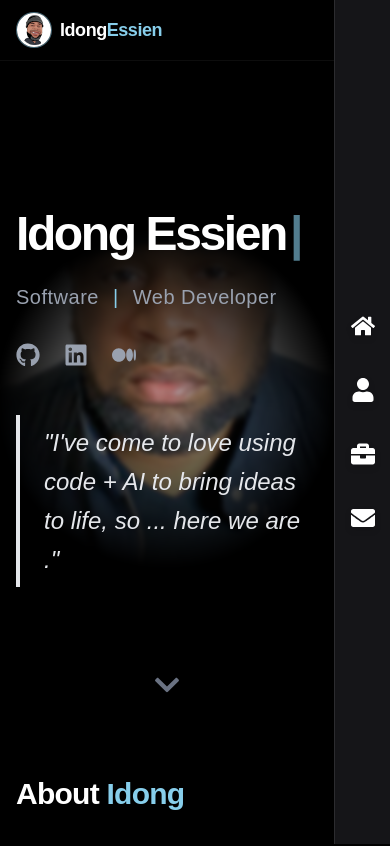
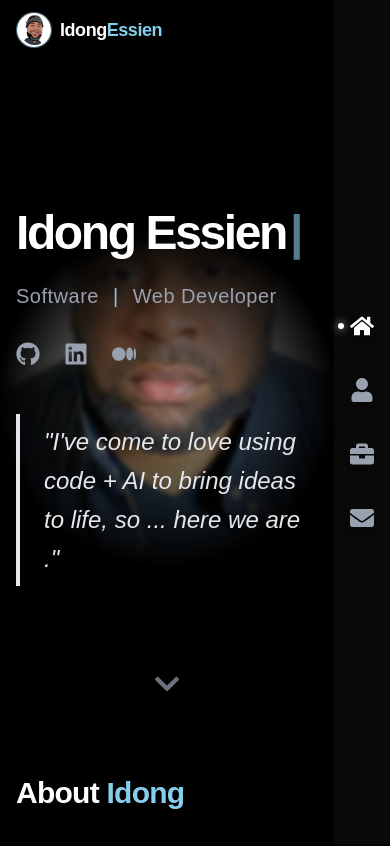
Before and after one commit to idongCodes/idong-essien, a Next.js app: page / in a window 390 px wide. Shown: the top 846 px of the page. Built offline with nearby package versions, Linux system fonts and the light colour scheme.

Commit message:
Add Visual Demarkation
User can now easily see via the nav which section of the site they are on

```diff
--- a/app/page.tsx
+++ b/app/page.tsx
@@ -13,7 +13,7 @@ export default function Home() {
     <div className="flex flex-col">
 
       {/* --- 1. Hero Section --- */}
-      <section className="relative w-full h-[80vh] overflow-hidden bg-black">
+      <section id="hero" className="relative w-full h-[80vh] overflow-hidden bg-black">
 
         {/* Layer 1: Image */}
         <div
--- a/components/Navbar.tsx
+++ b/components/Navbar.tsx
@@ -2,41 +2,60 @@
 
 import Image from "next/image";
 import Link from "next/link";
+import { useState, useEffect } from "react";
 import { FaHome, FaUser, FaBriefcase, FaEnvelope } from "react-icons/fa";
 
 export default function Navbar() {
+  const [activeSection, setActiveSection] = useState("home");
 
   const scrollToTop = (e: React.MouseEvent) => {
     e.preventDefault();
     window.scrollTo({ top: 0, behavior: 'smooth' });
+    setActiveSection("home");
   };
+
+  // --- SCROLL SPY LOGIC ---
+  useEffect(() => {
+    const handleScroll = () => {
+      // Get all sections we want to track
+      const sections = ["home", "about", "projects", "contact"];
+
+      // Find the one currently most visible in the viewport
+      for (const sectionId of sections) {
+        const element = document.getElementById(sectionId === "home" ? "hero" : sectionId); // Note: You might need to add id="hero" to your hero section
+        if (element) {
+          const rect = element.getBoundingClientRect();
+          // If the top of the section is within the top third of the screen
+          if (rect.top >= 0 && rect.top < window.innerHeight / 2) {
+            setActiveSection(sectionId);
+            break;
+          }
+          // Fallback: Check if we are near the bottom for Contact
+          if (window.innerHeight + window.scrollY >= document.body.offsetHeight - 100) {
+            setActiveSection("contact");
+          }
+        }
+      }
+    };
+
+    window.addEventListener("scroll", handleScroll);
+    return () => window.removeEventListener("scroll", handleScroll);
+  }, []);
+
+  // Helper component for the Dot
+  const ActiveDot = ({ section }: { section: string }) => (
+    activeSection === section ? (
+      <div className="absolute -left-3 top-1/2 -translate-y-1/2 w-1.5 h-1.5 bg-white rounded-full shadow-[0_0_8px_rgba(255,255,255,0.8)] md:hidden"></div>
+    ) : null
+  );
 
   return (
     <>
-      {/* --------------------------------------------------------
-          PART 1: MOBILE HEADER (Sticky Logo Strip)
-          - 'sticky top-0': Sticks to top but pushes content down
-          - 'w-full': Creates a dedicated row for the logo
-          - 'z-40': Sits below the Right Sidebar (z-50) but above content
-      -------------------------------------------------------- */}
-      <header className="
-        md:hidden
-        sticky top-0 z-40 w-full
-        flex items-center px-4 py-3
-        bg-black/60 backdrop-blur-md border-b border-white/5
-      ">
-        <Link
-          href="/"
-          onClick={scrollToTop}
-          className="flex items-center gap-2 group"
-        >
+      {/* --- MOBILE HEADER (Sticky Logo) --- */}
+      <header className="md:hidden sticky top-0 z-40 w-full flex items-center px-4 py-3 bg-black/40 backdrop-blur-md">
+        <Link href="/" onClick={scrollToTop} className="flex items-center gap-2 group">
           <div className="relative w-9 h-9 overflow-hidden rounded-full border border-sky-blue/50 bg-black">
-            <Image
-              src="/favicon.jpeg"
-              alt="Logo"
-              fill
-              className="object-cover"
-            />
+            <Image src="/favicon.jpeg" alt="Logo" fill className="object-cover" />
           </div>
           <span className="font-bold text-lg tracking-tight text-white drop-shadow-md">
             Idong<span className="text-sky-blue">Essien</span>
@@ -45,87 +64,71 @@ export default function Navbar() {
       </header>
 
 
-      {/* --------------------------------------------------------
-          PART 2: NAVIGATION CONTAINER
-          (Right Sidebar on Mobile / Top Bar on Desktop)
-      -------------------------------------------------------- */}
+      {/* --- NAVIGATION CONTAINER --- */}
       <nav className="
-        /* --- MOBILE: RIGHT SIDEBAR --- */
+        /* Mobile: Right Sidebar */
         fixed top-0 right-0 h-screen w-14
-        bg-zinc-900/90 backdrop-blur-md border-l border-white/10 z-50
+        bg-zinc-900/40 backdrop-blur-md z-50
         flex flex-col justify-center items-center py-8
 
-        /* --- DESKTOP: TOP NAVBAR --- */
+        /* Desktop: Top Bar */
         md:fixed md:top-0 md:left-0 md:right-0 md:h-16 md:w-full
-        md:bg-black md:border-l-0 md:border-b md:backdrop-filter-none md:z-50
+        md:bg-black md:border-b md:border-white/10 md:backdrop-filter-none md:z-50
         md:flex-row md:justify-between md:py-0 md:px-6
       ">
 
-        {/* DESKTOP LOGO (Hidden on Mobile) */}
-        <Link
-          href="/"
-          onClick={scrollToTop}
-          className="
-            hidden md:flex items-center gap-2 group
-          "
-        >
+        {/* Desktop Logo */}
+        <Link href="/" onClick={scrollToTop} className="hidden md:flex items-center gap-2 group">
           <div className="relative w-10 h-10 overflow-hidden rounded-full border border-sky-blue/50 bg-black">
-            <Image
-              src="/favicon.jpeg"
-              alt="Logo"
-              fill
-              className="object-cover group-hover:scale-110 transition-transform"
-            />
+            <Image src="/favicon.jpeg" alt="Logo" fill className="object-cover group-hover:scale-110 transition-transform" />
           </div>
           <span className="font-bold text-xl tracking-tight text-white">
             Idong<span className="text-sky-blue">Essien</span>
           </span>
         </Link>
 
-        {/* NAV LINKS */}
-        <div className="
-          flex items-center gap-10
-          /* Mobile: Vertical Column */
-          flex-col
-          /* Desktop: Horizontal Row */
-          md:flex-row md:gap-8
-        ">
+        {/* Nav Links */}
+        <div className="flex items-center gap-10 flex-col md:flex-row md:gap-8">
 
+          {/* HOME */}
           <Link
             href="/"
             onClick={scrollToTop}
-            className="group text-white md:text-gray-400 md:hover:text-sky-blue transition-colors relative"
-            title="Home"
+            className={`group transition-colors relative ${activeSection === 'home' ? 'text-white' : 'text-gray-400 hover:text-sky-blue'}`}
           >
+            <ActiveDot section="home" />
             <FaHome className="text-2xl md:hidden group-hover:scale-110 transition-transform drop-shadow-md" />
-            <span className="hidden md:block text-sm font-medium">Home</span>
+            <span className={`hidden md:block text-sm font-medium ${activeSection === 'home' ? 'text-sky-blue' : ''}`}>Home</span>
           </Link>
 
+          {/* ABOUT */}
           <Link
             href="#about"
-            className="group text-white md:text-gray-400 md:hover:text-sky-blue transition-colors relative"
-            title="About"
+            className={`group transition-colors relative ${activeSection === 'about' ? 'text-white' : 'text-gray-400 hover:text-sky-blue'}`}
           >
+            <ActiveDot section="about" />
             <FaUser className="text-2xl md:hidden group-hover:scale-110 transition-transform drop-shadow-md" />
-            <span className="hidden md:block text-sm font-medium">About</span>
+            <span className={`hidden md:block text-sm font-medium ${activeSection === 'about' ? 'text-sky-blue' : ''}`}>About</span>
           </Link>
 
+          {/* PROJECTS */}
           <Link
             href="#projects"
-            className="group text-white md:text-gray-400 md:hover:text-sky-blue transition-colors relative"
-            title="Projects"
+            className={`group transition-colors relative ${activeSection === 'projects' ? 'text-white' : 'text-gray-400 hover:text-sky-blue'}`}
           >
+            <ActiveDot section="projects" />
             <FaBriefcase className="text-2xl md:hidden group-hover:scale-110 transition-transform drop-shadow-md" />
-            <span className="hidden md:block text-sm font-medium">Projects</span>
+            <span className={`hidden md:block text-sm font-medium ${activeSection === 'projects' ? 'text-sky-blue' : ''}`}>Projects</span>
           </Link>
 
+          {/* CONTACT */}
           <Link
             href="#contact"
-            className="group text-white md:text-gray-400 md:hover:text-sky-blue transition-colors relative"
-            title="Contact"
+            className={`group transition-colors relative ${activeSection === 'contact' ? 'text-white' : 'text-gray-400 hover:text-sky-blue'}`}
           >
+            <ActiveDot section="contact" />
             <FaEnvelope className="text-2xl md:hidden group-hover:scale-110 transition-transform drop-shadow-md" />
-            <span className="hidden md:block text-sm font-medium">Contact</span>
+            <span className={`hidden md:block text-sm font-medium ${activeSection === 'contact' ? 'text-sky-blue' : ''}`}>Contact</span>
           </Link>
         </div>
 
```
